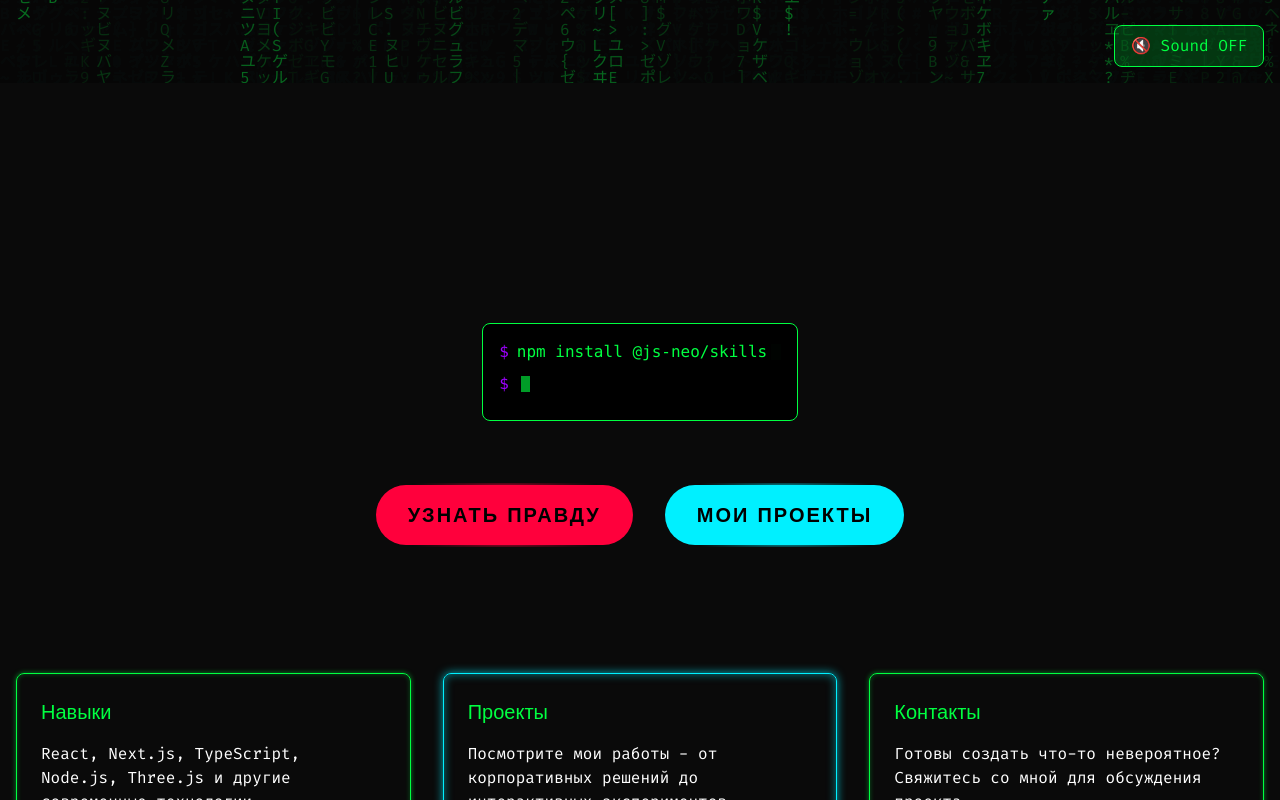
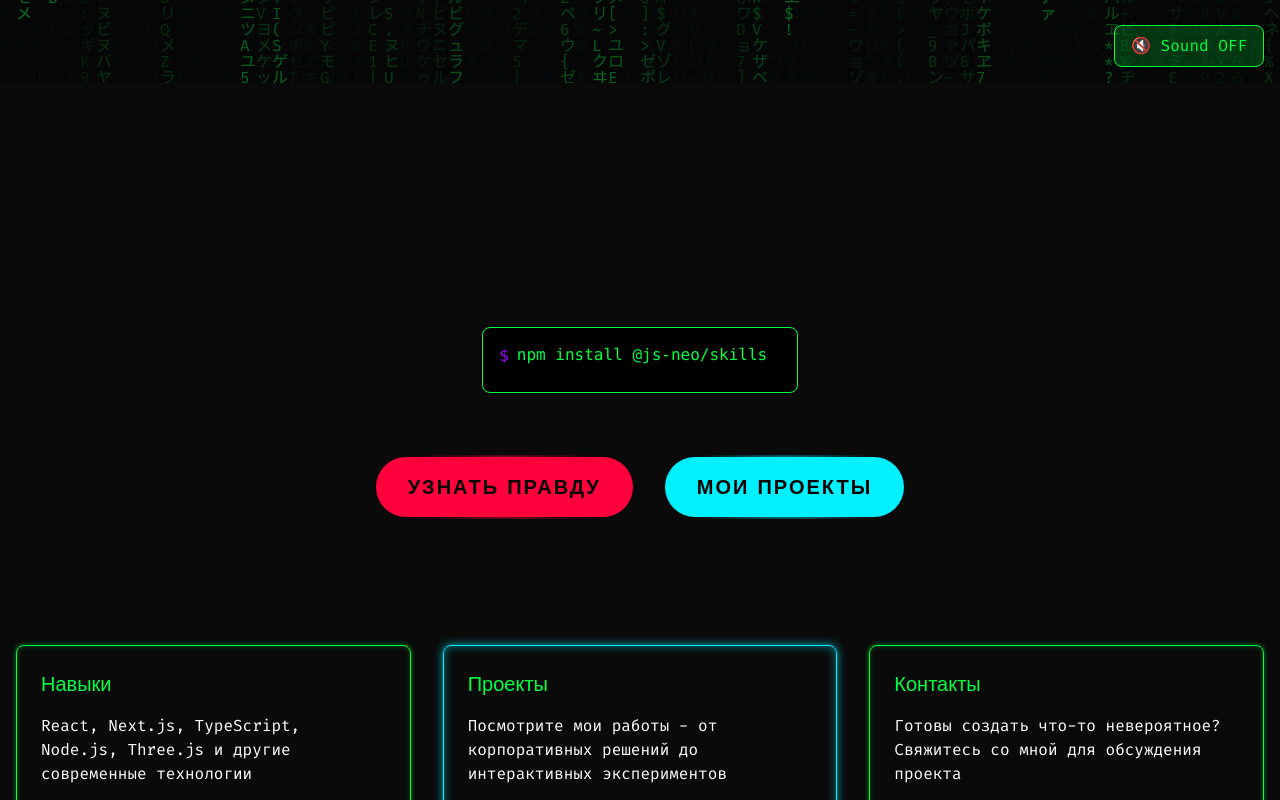
Before and after one commit to js-neo/js-neo-matrix, a Next.js app: page / in a window 1280 px wide. Shown: the part 717-1517 px from the top of the page. Built offline with nearby package versions, Linux system fonts and the light colour scheme.

Commit message:
feat(MatrixTypingText.tsx, TerminalCursor.tsx): separate cursor logic; add typing config and pretyping state

```diff
--- a/package.json
+++ b/package.json
@@ -18,6 +18,7 @@
     "next": "15.3.5",
     "react": "^19.0.0",
     "react-dom": "^19.0.0",
+    "tailwind-merge": "^3.3.1",
     "three": "^0.178.0",
     "three-mesh-ui": "^6.5.4"
   },
--- a/src/components/sections/HeroSection.tsx
+++ b/src/components/sections/HeroSection.tsx
@@ -8,6 +8,7 @@ import PillButton from '../ui/PillButton';
 import MatrixTerminal from '../ui/MatrixTerminal';
 import CodeSphere from '../ui/CodeSphere';
 import { useState } from "react";
+import {TYPING_CONFIG} from "@/constants/typingConfig";
 
 const HeroSection = () => {
     const [activeCursorId, setActiveCursorId] = useState<string>('title');
@@ -35,7 +36,7 @@ const HeroSection = () => {
                         <MatrixTypingText
                             id= 'subtitle'
                             text="Wake up, Developer... The Matrix has you."
-                            delay={500}
+                            delay={TYPING_CONFIG.speed}
                             activeCursorId={activeCursorId}
                             onComplete={() => setActiveCursorId('terminal_command_1')}
                         />
--- a/src/components/ui/MatrixTerminal.tsx
+++ b/src/components/ui/MatrixTerminal.tsx
@@ -4,15 +4,8 @@
 
 import {useCallback, useEffect, useMemo, useRef, useState} from 'react';
 import {MatrixTypingText} from './MatrixTypingText';
-
-const COMMAND_DELAY = 1500; // пауза между появлением разных команд в терминале
-const LINE_TYPING_BASE_DELAY = 1000; // Базовая задержка перед началом печати команды
-const TYPING_SPEED = 500;
-const CURSOR = {
-    BLINK_INTERVAL: 500,
-    WIDTH_RATIO: 0.6,
-    HEIGHT_RATIO: 1.0
-};
+import {TYPING_CONFIG} from "@/constants/typingConfig";
+import {TerminalCursor} from "@/components/ui/TerminalCursor";
 
 const commands = [
     {id: 'terminal_command_1', text: 'npm install @js-neo/skills'},
@@ -36,7 +29,7 @@ const MatrixTerminal = ({activeCursorId, setActiveCursorId}: MatrixTerminalProps
     useEffect(() => {
         const cursorIntervalId = setInterval(() => {
             setShowCursor(prev => !prev);
-        }, CURSOR.BLINK_INTERVAL);
+        }, TYPING_CONFIG.cursor.blinkInterval);
 
         return () => {
             clearInterval(cursorIntervalId);
@@ -60,7 +53,7 @@ const MatrixTerminal = ({activeCursorId, setActiveCursorId}: MatrixTerminalProps
         if (!isVisible) return;
 
         const timeouts: NodeJS.Timeout[] = [];
-        let delay = LINE_TYPING_BASE_DELAY;
+        let delay = TYPING_CONFIG.delays.lineStart;
 
         commands.forEach((command, index) => {
             timeouts.push(
@@ -70,13 +63,15 @@ const MatrixTerminal = ({activeCursorId, setActiveCursorId}: MatrixTerminalProps
                 }, delay)
             );
 
-            // Расчет задержки для следующей команды:
-            // Базовое время печати + фиксированная задержка между командами
-            delay += (command.text.length * (60000 / TYPING_SPEED)) + COMMAND_DELAY;
+
+            delay += TYPING_CONFIG.delays.preTyping +
+                (command.text.length * (60000 / TYPING_CONFIG.speed)) +
+                (index < commands.length - 1 ? TYPING_CONFIG.delays.postTyping : 0);
         });
 
         return () => timeouts.forEach(t => clearTimeout(t));
     }, [isVisible, setActiveCursorId]);
+
 
     const handleCommandComplete = useCallback((currentId: string) => {
         const currentIndex = commands.findIndex(cmd => cmd.id === currentId);
@@ -94,7 +89,7 @@ const MatrixTerminal = ({activeCursorId, setActiveCursorId}: MatrixTerminalProps
                     <MatrixTypingText
                         id={command.id}
                         text={command.text}
-                        speed={TYPING_SPEED}
+                        speed={TYPING_CONFIG.speed}
                         delay={0}
                         activeCursorId={activeCursorId}
                         onComplete={() => handleCommandComplete(command.id)}
@@ -104,19 +99,6 @@ const MatrixTerminal = ({activeCursorId, setActiveCursorId}: MatrixTerminalProps
         });
     }, [visibleCommands, activeCursorId, handleCommandComplete]);
 
-    const getCursorStyle = () => {
-        if (!promptRef.current) return {
-            height: '1em',
-            width: '0.6em'
-        };
-
-        const fontSize = getComputedStyle(promptRef.current).fontSize;
-        return {
-            height: fontSize,
-            width: `calc(${fontSize} * ${CURSOR.WIDTH_RATIO})`
-        };
-    };
-
     return (
         <div ref={terminalRef}
              className="terminal bg-black p-4 rounded-lg border border-matrix-green max-w-2xl mx-auto">
@@ -124,14 +106,11 @@ const MatrixTerminal = ({activeCursorId, setActiveCursorId}: MatrixTerminalProps
                 {visibleCommands.length > 0 ? (
                     commandElements ) : (
                     <div className="flex">
-                        <span ref={promptRef} className="text-matrix-purple mr-2">$</span>
-                        <span
-                            className="bg-matrix-green transition-opacity"
-                            style={{
-                                ...getCursorStyle(),
-                                opacity: showCursor ? 1 : 0,
-                                transitionDuration: `${CURSOR.BLINK_INTERVAL / 2}ms`
-                            }}
+                        <span ref={promptRef} className="text-matrix-purple mb-2 mr-2">$</span>
+                        <TerminalCursor
+                            show={showCursor}
+                            blinkInterval={TYPING_CONFIG.cursor.blinkInterval}
+                            alignWithRef={promptRef}
                         />
                     </div>)}
             </div>
--- a/src/components/ui/MatrixTypingText.tsx
+++ b/src/components/ui/MatrixTypingText.tsx
@@ -3,20 +3,8 @@
 'use client';
 
 import { useEffect, useRef, useState } from 'react';
-
-// Константы
-const CURSOR = {
-    BLINK_INTERVAL: 500,
-    WIDTH_RATIO: 0.6,
-    HEIGHT_RATIO: 1.0
-};
-
-const TIMING = {
-    POST_TYPING_DELAY: 1500, // пауза после окончания печати строки, когда курсор еще виден
-    POST_COMPLETE_DELAY: 500,
-    MS_PER_MINUTE: 60000,
-    DEFAULT_SPEED: 500 // символов в минуту
-};
+import {TerminalCursor} from "@/components/ui/TerminalCursor";
+import {getTypingParams, TYPING_CONFIG} from "@/constants/typingConfig";
 
 type MatrixTypingTextProps = {
     id: string;
@@ -31,7 +19,7 @@ type MatrixTypingTextProps = {
 export const MatrixTypingText = ({
                                      id,
                                      text,
-                                     speed = TIMING.DEFAULT_SPEED,
+                                     speed = TYPING_CONFIG.speed,
                                      delay = 0,
                                      className = '',
                                      activeCursorId,
@@ -39,22 +27,9 @@ export const MatrixTypingText = ({
                                  }: MatrixTypingTextProps) => {
     const [displayText, setDisplayText] = useState('');
     const [showCursor, setShowCursor] = useState(false);
+    const [isPreTyping, setIsPreTyping] = useState(true);
     const containerRef = useRef<HTMLDivElement>(null);
-
-    const getCursorStyle = () => {
-        if (!containerRef.current) return {
-            height: '1em',
-            width: '0.6em'
-        };
-
-        const fontSize = getComputedStyle(containerRef.current).fontSize;
-        return {
-            height: fontSize,
-            width: `calc(${fontSize} * ${CURSOR.WIDTH_RATIO})`
-        };
-    };
-
-    const cursorStyle = getCursorStyle();
+    const { charDelay } = getTypingParams(text.length);
 
     useEffect(() => {
         if (id !== activeCursorId) {
@@ -66,9 +41,10 @@ export const MatrixTypingText = ({
         let timeoutId: NodeJS.Timeout;
         let intervalId: NodeJS.Timeout;
         let cursorIntervalId: NodeJS.Timeout;
+        let preTypingTimeoutId: NodeJS.Timeout;
 
         const startTyping = () => {
-            const charDelay = TIMING.MS_PER_MINUTE / speed;
+            setIsPreTyping(false);
             let i = 0;
 
             intervalId = setInterval(() => {
@@ -80,7 +56,7 @@ export const MatrixTypingText = ({
                     timeoutId = setTimeout(() => {
                         setShowCursor(false);
                         onComplete?.(id);
-                    }, TIMING.POST_TYPING_DELAY);
+                    }, TYPING_CONFIG.delays.postTyping);
                 }
             }, charDelay);
         };
@@ -88,28 +64,33 @@ export const MatrixTypingText = ({
         // eslint-disable-next-line prefer-const
         cursorIntervalId = setInterval(() => {
             setShowCursor(prev => !prev);
-        }, CURSOR.BLINK_INTERVAL);
+        }, TYPING_CONFIG.cursor.blinkInterval);
 
-        const timer = setTimeout(startTyping, delay);
+        // eslint-disable-next-line prefer-const
+        preTypingTimeoutId = setTimeout(() => {
+            startTyping();
+        }, TYPING_CONFIG.delays.preTyping);
 
         return () => {
-            clearTimeout(timer);
+            clearTimeout(preTypingTimeoutId);
             clearTimeout(timeoutId);
             clearInterval(intervalId);
             clearInterval(cursorIntervalId);
         };
-    }, [text, speed, delay, onComplete, id, activeCursorId]);
+    }, [text, speed, delay, onComplete, id, activeCursorId, charDelay]);
 
     return (
-        <div className={`inline-flex items-center ${className}`} ref={containerRef}>
-            <span>{displayText}</span>
-            <span
-                className="ml-1 bg-matrix-green transition-opacity"
-                style={{
-                    ...cursorStyle,
-                    opacity: showCursor ? 1 : 0,
-                    transitionDuration: `${CURSOR.BLINK_INTERVAL / 2}ms`
-                }}
+        <div
+            className={`inline-flex items-baseline ${className}`}
+            ref={containerRef}
+            style={{ lineHeight: 1 }}
+        >
+            <span style={{ visibility: isPreTyping ? 'hidden' : 'visible' }}>
+                {displayText}
+            </span>
+            <TerminalCursor
+                show={showCursor}
+                alignWithRef={containerRef}
             />
         </div>
     );
--- /dev/null
+++ b/src/components/ui/TerminalCursor.tsx
@@ -0,0 +1,55 @@
+// src/components/ui/TerminalCursor.tsx
+
+'use client';
+
+import React from 'react';
+import {cn} from "@/lib/merge-utils";
+
+const CURSOR = {
+    BLINK_INTERVAL: 500,
+    WIDTH_RATIO: 0.6,
+    HEIGHT_RATIO: 1.0
+};
+
+type TerminalCursorProps = {
+    show?: boolean;
+    blinkInterval?: number;
+    className?: string;
+    alignWithRef?: React.RefObject<HTMLElement | null>
+};
+
+export const TerminalCursor = ({
+                                   show = true,
+                                   blinkInterval = CURSOR.BLINK_INTERVAL,
+                                   className = '',
+                                   alignWithRef
+                               }: TerminalCursorProps) => {
+
+
+    const getCursorStyle = () => {
+        if (!alignWithRef?.current) return {
+            height: '1em',
+            width: '0.6em'
+        };
+
+        const fontSize = getComputedStyle(alignWithRef.current).fontSize;
+        return {
+            height: fontSize,
+            width: `calc(${fontSize} * ${CURSOR.WIDTH_RATIO})`
+        };
+    };
+
+    return (
+
+        <span
+            className={cn("ml-1 bg-matrix-green transition-opacity",
+                className)}
+            style={{
+                ...getCursorStyle(),
+                opacity: show ? 1 : 0,
+                transitionDuration: `${blinkInterval / 2}ms`
+            }}
+        />
+
+    );
+};
--- /dev/null
+++ b/src/lib/merge-utils.ts
@@ -0,0 +1,16 @@
+import { clsx, type ClassValue } from 'clsx';
+import { twMerge } from 'tailwind-merge';
+
+/**
+ * Объединяет классы с поддержкой:
+ * - Условных выражений
+ * - Темной темы (dark: классов)
+ * - Автоматического разрешения конфликтов Tailwind
+ *
+ * @example
+ * cn('p-2', active && 'p-4', 'bg-red-500 dark:bg-red-800')
+ * → 'p-4 bg-red-500 dark:bg-red-800'
+ */
+export function cn(...inputs: ClassValue[]) {
+    return twMerge(clsx(inputs));
+}
```
Also changed, not shown: src/constants/typingConfig.ts (+5 -4 lines), 1 other file (tests, documents, lock files or other folders).
